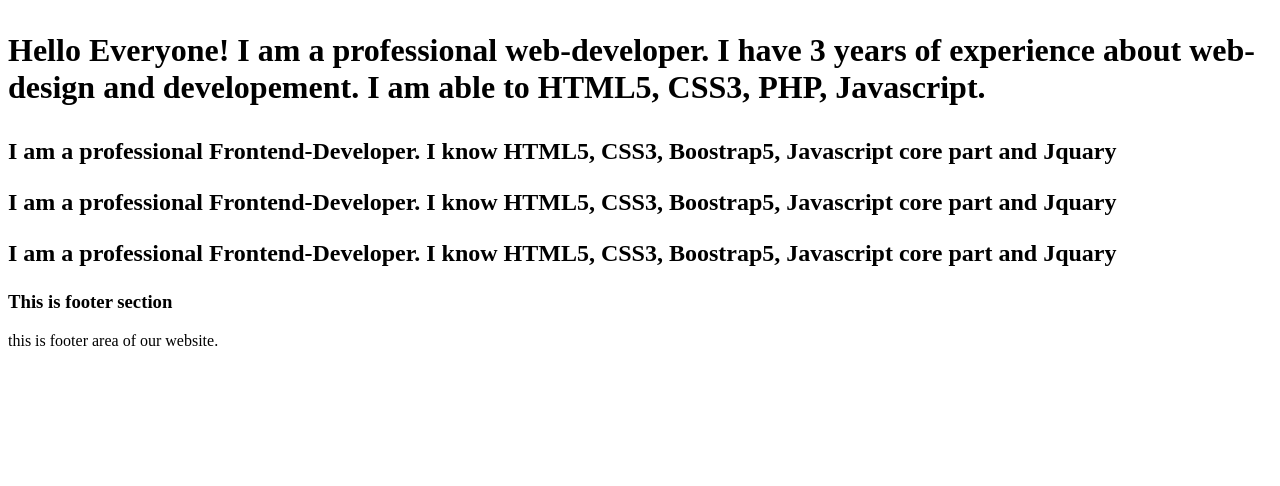
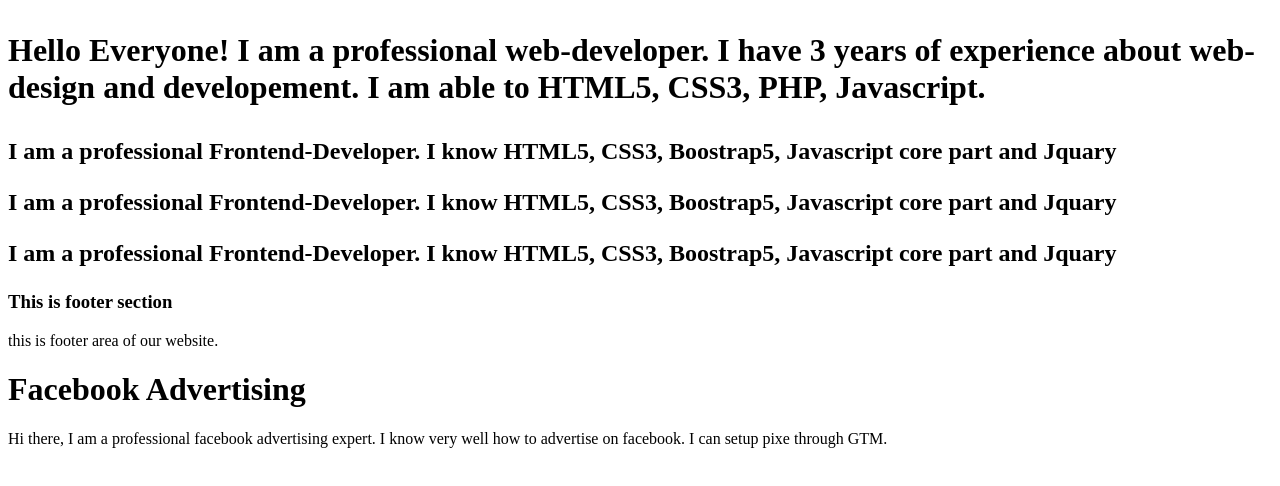
Before and after one commit to Skillgrowbd/My-First-Project, a plain HTML site: page index.html in a window 1280 px wide. Drawn offline with Linux system fonts and the light colour scheme.

Commit message:
second blog

```diff
--- a/index.html
+++ b/index.html
@@ -32,5 +32,10 @@
             <p>this is footer area of our website.</p>
         </div>
     </footer>
+
+    <div>
+        <h1>Facebook Advertising</h1>
+        <p>Hi there, I am a professional facebook advertising expert. I know very well how to advertise on facebook. I can setup pixe through GTM.</p>
+    </div>
 </body>
 </html>
```
